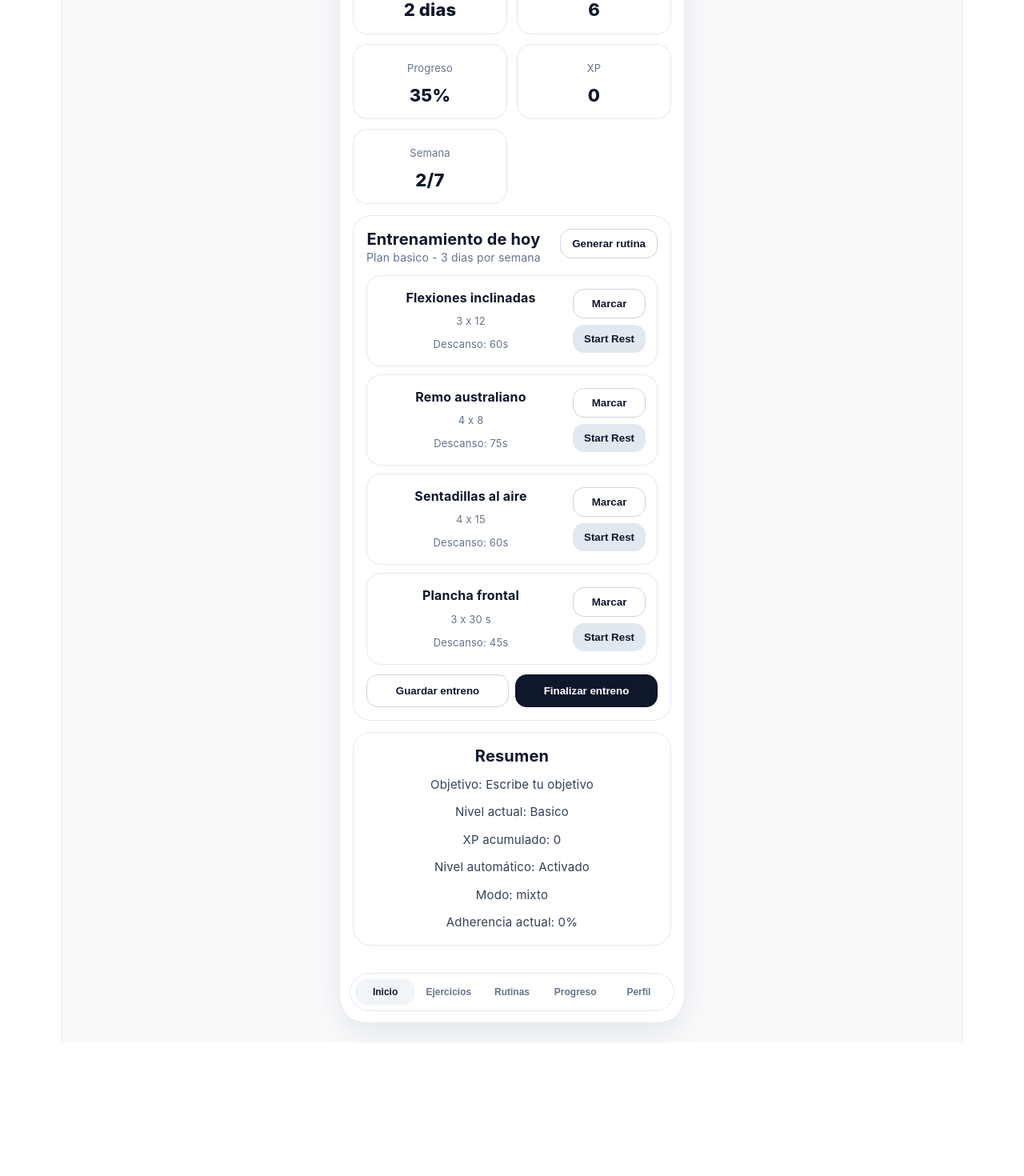
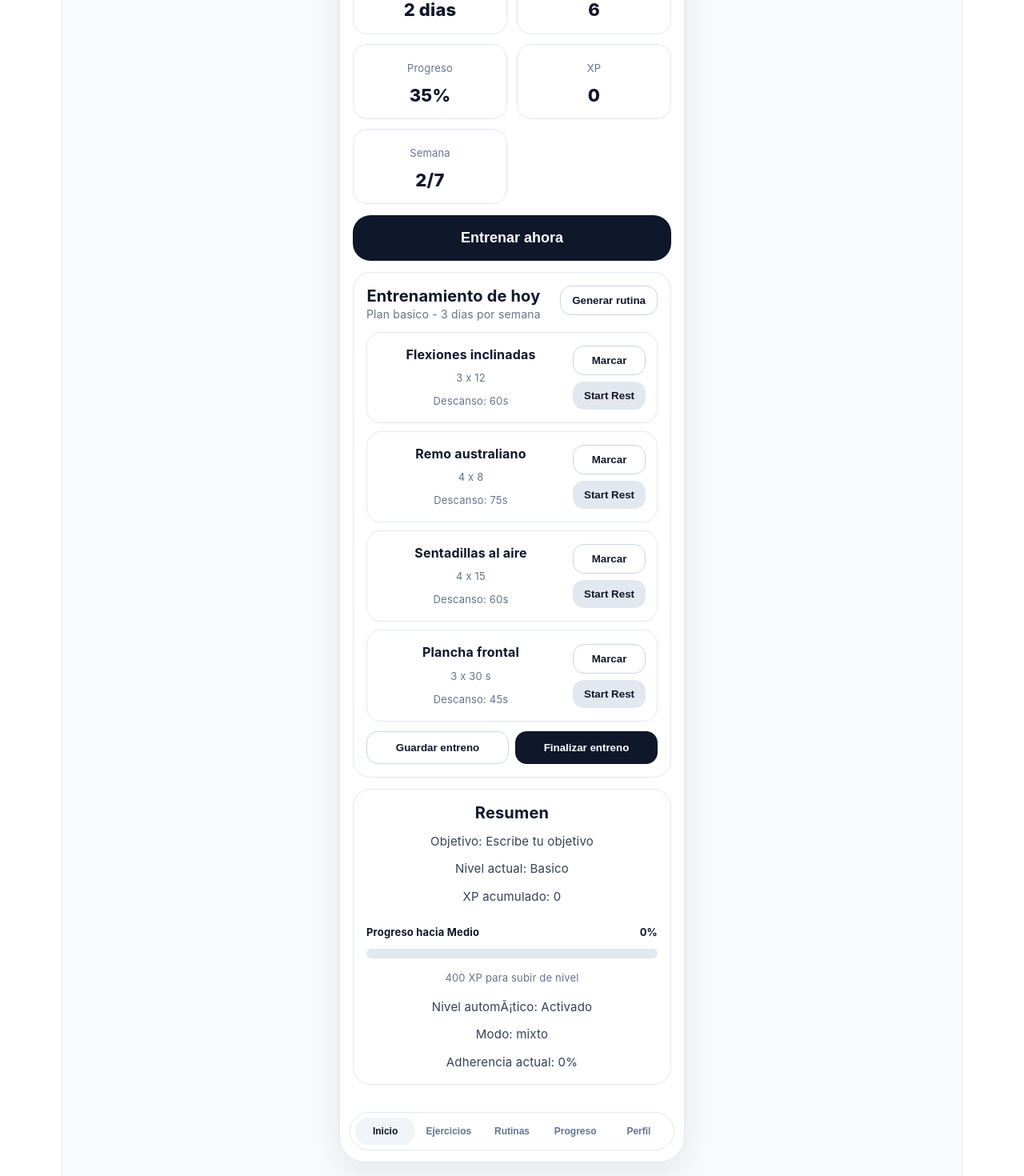
Before and after one commit to luismiquel/calistrack, a React (Vite) app: page / in a window 1280 px wide. Shown: the part 588-2058 px from the top of the page at 80% size. Before the commit the page ends 1891 px from the top, so only its background shows below. Built offline with nearby package versions, Linux system fonts and the light colour scheme.

Commit message:
v8 barra XP y boton entrenar ahora

```diff
--- a/src/App.jsx
+++ b/src/App.jsx
@@ -1,6 +1,6 @@
 import React, { useEffect, useMemo, useState } from "react";
 
-const STORAGE_KEY = "calistrack_v7";
+const STORAGE_KEY = "calistrack_v8";
 const TRAINING_MODES = ["calistenia", "militar", "mixto"];
 const LEVELS = ["Basico", "Medio", "Experto"];
 
@@ -18,6 +18,20 @@ function calculateWorkoutXP(adherence) {
   return 0;
 }
 
+function getXPProgress(xp) {
+  if (xp >= 1000) {
+    return { currentLevel: "Experto", nextLevel: "Máximo", percent: 100, remaining: 0 };
+  }
+
+  if (xp >= 400) {
+    const percent = Math.round(((xp - 400) / 600) * 100);
+    return { currentLevel: "Medio", nextLevel: "Experto", percent, remaining: 1000 - xp };
+  }
+
+  const percent = Math.round((xp / 400) * 100);
+  return { currentLevel: "Basico", nextLevel: "Medio", percent, remaining: 400 - xp };
+}
+
 const EXERCISES = [
   {
     id: 1,
@@ -32,7 +46,7 @@ const EXERCISES = [
     description: "Perfectas para empezar con buena tecnica.",
     howTo: [
       "Apoya las manos en una superficie elevada.",
-      "Mantén el cuerpo recto de hombros a tobillos.",
+      "MantÃ©n el cuerpo recto de hombros a tobillos.",
       "Baja el pecho controlando el movimiento.",
       "Empuja hasta volver arriba sin arquear la espalda.",
     ],
@@ -49,8 +63,8 @@ const EXERCISES = [
     mode: "calistenia",
     description: "Base de fuerza del tren superior.",
     howTo: [
-      "Coloca las manos un poco más abiertas que los hombros.",
-      "Aprieta abdomen y glúteos para mantener el cuerpo recto.",
+      "Coloca las manos un poco mÃ¡s abiertas que los hombros.",
+      "Aprieta abdomen y glÃºteos para mantener el cuerpo recto.",
       "Desciende hasta que el pecho se acerque al suelo.",
       "Empuja fuerte hasta extender los brazos.",
     ],
@@ -68,8 +82,8 @@ const EXERCISES = [
     description: "Progresion ideal antes de dominadas estrictas.",
     howTo: [
       "Agarra la barra con el cuerpo por debajo.",
-      "Mantén talones apoyados y cuerpo en línea recta.",
-      "Tira del pecho hacia la barra juntando escápulas.",
+      "MantÃ©n talones apoyados y cuerpo en lÃ­nea recta.",
+      "Tira del pecho hacia la barra juntando escÃ¡pulas.",
       "Baja de forma lenta y controlada.",
     ],
   },
@@ -88,7 +102,7 @@ const EXERCISES = [
       "Usa banda o apoyo para reducir carga.",
       "Agarra la barra con firmeza y activa hombros.",
       "Sube llevando el pecho hacia la barra.",
-      "Desciende despacio hasta extensión casi completa.",
+      "Desciende despacio hasta extensiÃ³n casi completa.",
     ],
   },
   {
@@ -104,8 +118,8 @@ const EXERCISES = [
     description: "Ejercicio esencial de tren inferior.",
     howTo: [
       "Coloca los pies al ancho de hombros.",
-      "Empuja la cadera hacia atrás al bajar.",
-      "Mantén el pecho arriba y talones en el suelo.",
+      "Empuja la cadera hacia atrÃ¡s al bajar.",
+      "MantÃ©n el pecho arriba y talones en el suelo.",
       "Sube extendiendo rodillas y cadera.",
     ],
   },
@@ -122,8 +136,8 @@ const EXERCISES = [
     description: "Estabilidad basica del core.",
     howTo: [
       "Apoya antebrazos y puntas de los pies.",
-      "Mantén hombros alineados con codos.",
-      "Aprieta abdomen y glúteos.",
+      "MantÃ©n hombros alineados con codos.",
+      "Aprieta abdomen y glÃºteos.",
       "Evita hundir o elevar demasiado la cadera.",
     ],
   },
@@ -142,7 +156,7 @@ const EXERCISES = [
       "Apoya las manos en el borde del banco.",
       "Extiende las piernas hacia delante.",
       "Baja flexionando codos cerca del cuerpo.",
-      "Empuja hasta volver a la posición inicial.",
+      "Empuja hasta volver a la posiciÃ³n inicial.",
     ],
   },
   {
@@ -176,7 +190,7 @@ const EXERCISES = [
     description: "Fuerza real del tren superior.",
     howTo: [
       "Cuelga con agarre firme y hombros activos.",
-      "Inicia el tirón desde la espalda, no solo con brazos.",
+      "Inicia el tirÃ³n desde la espalda, no solo con brazos.",
       "Lleva el pecho hacia la barra.",
       "Baja controlando sin balancearte.",
     ],
@@ -193,7 +207,7 @@ const EXERCISES = [
     mode: "calistenia",
     description: "Paso previo para L-sit.",
     howTo: [
-      "Cuelga de una barra o apóyate en paralelas.",
+      "Cuelga de una barra o apÃ³yate en paralelas.",
       "Sube las rodillas hacia el pecho.",
       "Evita impulsarte con balanceo.",
       "Baja despacio manteniendo el abdomen activo.",
@@ -213,7 +227,7 @@ const EXERCISES = [
     howTo: [
       "Da un paso largo hacia delante.",
       "Baja ambas rodillas controladamente.",
-      "Mantén torso erguido y abdomen firme.",
+      "MantÃ©n torso erguido y abdomen firme.",
       "Empuja con la pierna delantera para volver.",
     ],
   },
@@ -229,10 +243,10 @@ const EXERCISES = [
     mode: "calistenia",
     description: "Progresion intermedia de compresion.",
     howTo: [
-      "Apóyate en paralelas o bloques.",
+      "ApÃ³yate en paralelas o bloques.",
       "Eleva el cuerpo con hombros deprimidos.",
       "Lleva rodillas al pecho manteniendo pies fuera del suelo.",
-      "Sostén sin redondear demasiado la espalda.",
+      "SostÃ©n sin redondear demasiado la espalda.",
     ],
   },
   {
@@ -250,7 +264,7 @@ const EXERCISES = [
       "Apoya los pies en una superficie elevada.",
       "Coloca las manos firmes en el suelo.",
       "Baja controlando el pecho hacia el suelo.",
-      "Empuja sin perder alineación corporal.",
+      "Empuja sin perder alineaciÃ³n corporal.",
     ],
   },
   {
@@ -267,7 +281,7 @@ const EXERCISES = [
     howTo: [
       "Coloca cadera alta formando una V invertida.",
       "Baja la cabeza entre las manos.",
-      "Mantén codos orientados hacia atrás.",
+      "MantÃ©n codos orientados hacia atrÃ¡s.",
       "Empuja hacia arriba llevando carga a hombros.",
     ],
   },
@@ -283,7 +297,7 @@ const EXERCISES = [
     mode: "calistenia",
     description: "Fuerza, equilibrio y movilidad.",
     howTo: [
-      "Sujétate a un apoyo ligero.",
+      "SujÃ©tate a un apoyo ligero.",
       "Extiende una pierna al frente.",
       "Baja sobre la pierna de apoyo sin perder equilibrio.",
       "Sube empujando fuerte con el pie apoyado.",
@@ -303,8 +317,8 @@ const EXERCISES = [
     howTo: [
       "Empuja fuerte contra las paralelas.",
       "Eleva ambas piernas rectas al frente.",
-      "Mantén rodillas extendidas y abdomen firme.",
-      "Sostén sin dejar caer la cadera.",
+      "MantÃ©n rodillas extendidas y abdomen firme.",
+      "SostÃ©n sin dejar caer la cadera.",
     ],
   },
   {
@@ -320,8 +334,8 @@ const EXERCISES = [
     description: "Muy utiles para progresion a muscle-up.",
     howTo: [
       "Inicia desde colgado estable.",
-      "Tira con máxima velocidad y potencia.",
-      "Busca que el pecho suba lo más alto posible.",
+      "Tira con mÃ¡xima velocidad y potencia.",
+      "Busca que el pecho suba lo mÃ¡s alto posible.",
       "Baja con control para repetir limpio.",
     ],
   },
@@ -340,7 +354,7 @@ const EXERCISES = [
       "Apoya hombros en banco y sujeta un punto firme.",
       "Eleva el cuerpo en bloque.",
       "Desciende lentamente sin doblarte por la cadera.",
-      "Vuelve arriba manteniendo tensión abdominal.",
+      "Vuelve arriba manteniendo tensiÃ³n abdominal.",
     ],
   },
   {
@@ -356,7 +370,7 @@ const EXERCISES = [
     description: "Ejercicio militar clasico de resistencia y potencia.",
     howTo: [
       "Desde pie, baja las manos al suelo.",
-      "Lleva los pies atrás a posición de plancha.",
+      "Lleva los pies atrÃ¡s a posiciÃ³n de plancha.",
       "Vuelve con los pies hacia delante.",
       "Salta extendiendo el cuerpo arriba.",
     ],
@@ -374,9 +388,9 @@ const EXERCISES = [
     description: "Muy usadas en entrenamiento militar para fuerza de triceps.",
     howTo: [
       "Junta las manos formando un diamante.",
-      "Mantén codos cerca del cuerpo.",
+      "MantÃ©n codos cerca del cuerpo.",
       "Baja controlando el pecho hacia las manos.",
-      "Empuja fuerte hasta extensión completa.",
+      "Empuja fuerte hasta extensiÃ³n completa.",
     ],
   },
   {
@@ -391,10 +405,10 @@ const EXERCISES = [
     mode: "militar",
     description: "Trabajo cardiovascular tipo militar.",
     howTo: [
-      "Corre en el mismo sitio a máxima intensidad.",
+      "Corre en el mismo sitio a mÃ¡xima intensidad.",
       "Eleva rodillas de forma activa.",
-      "Mueve brazos con ritmo rápido.",
-      "Mantén el tronco estable y respiración viva.",
+      "Mueve brazos con ritmo rÃ¡pido.",
+      "MantÃ©n el tronco estable y respiraciÃ³n viva.",
     ],
   },
   {
@@ -409,9 +423,9 @@ const EXERCISES = [
     mode: "militar",
     description: "Alta intensidad usada en entrenamiento funcional militar.",
     howTo: [
-      "Colócate en plancha alta.",
-      "Lleva una rodilla al pecho y alterna rápido.",
-      "Mantén hombros sobre las manos.",
+      "ColÃ³cate en plancha alta.",
+      "Lleva una rodilla al pecho y alterna rÃ¡pido.",
+      "MantÃ©n hombros sobre las manos.",
       "Evita mover demasiado la cadera.",
     ],
   },
@@ -428,7 +442,7 @@ const EXERCISES = [
     description: "Trabajo explosivo tipo entrenamiento de combate.",
     howTo: [
       "Parte de pie con rodillas ligeramente flexionadas.",
-      "Salta lo más vertical posible.",
+      "Salta lo mÃ¡s vertical posible.",
       "Lleva rodillas hacia el pecho en el aire.",
       "Aterriza suave y repite con control.",
     ],
@@ -445,9 +459,9 @@ const EXERCISES = [
     mode: "militar",
     description: "Simula desplazamientos militares en el suelo.",
     howTo: [
-      "Adopta posición de plancha baja.",
-      "Desplázate lateral o frontal manteniendo tensión.",
-      "Mantén abdomen fuerte y cadera estable.",
+      "Adopta posiciÃ³n de plancha baja.",
+      "DesplÃ¡zate lateral o frontal manteniendo tensiÃ³n.",
+      "MantÃ©n abdomen fuerte y cadera estable.",
       "Respira sin perder la postura.",
     ],
   },
@@ -597,7 +611,7 @@ function runTests() {
   console.assert(calculateAdherence([{ done: true }, { done: false }, { done: true }, { done: true }]) === 75, "La adherencia debe ser 75");
   console.assert(filterExercises(EXERCISES, "dominadas", "todos", "todas", "mixto").length >= 3, "Debe encontrar ejercicios de dominadas");
   console.assert(filterExercises(EXERCISES, "", "todos", "todas", "militar").every((item) => item.mode === "militar"), "Debe filtrar por modo");
-  console.assert(buildAutoWorkout("militar", "Basico").every((item) => typeof item.name === "string"), "Debe crear rutina automática");
+  console.assert(buildAutoWorkout("militar", "Basico").every((item) => typeof item.name === "string"), "Debe crear rutina automÃ¡tica");
 }
 
 runTests();
@@ -655,6 +669,7 @@ export default function App() {
   const currentPlan = PLANS[state.selectedPlan];
   const completedCount = state.completedDays.filter(Boolean).length;
   const adherence = calculateAdherence(state.workoutLog);
+  const xpProgress = getXPProgress(state.userStats.xp || 0);
 
   const filteredExercises = useMemo(() => {
     return filterExercises(EXERCISES, state.search, state.levelFilter, state.categoryFilter, state.modeFilter);
@@ -689,6 +704,20 @@ export default function App() {
         progress: planKey === "basico" ? 35 : planKey === "medio" ? 68 : 82,
       },
     }));
+  }
+
+  function trainNow() {
+    setState((prev) => ({
+      ...prev,
+      activeTab: "inicio",
+      workoutLog: buildAutoWorkout(prev.modeFilter, prev.userStats.level),
+      userStats: {
+        ...prev.userStats,
+        progress: Math.min(100, prev.userStats.progress + 3),
+      },
+    }));
+    setRestTimer(0);
+    setActiveRestId(null);
   }
 
   function generateAutomaticRoutine() {
@@ -874,6 +903,10 @@ export default function App() {
                 <StatCard label="Semana" value={`${completedCount}/7`} />
               </div>
 
+              <button type="button" onClick={trainNow} style={{ ...styles.heroButton, ...themeStyles.primaryButton }}>
+                Entrenar ahora
+              </button>
+
               {restTimer > 0 && (
                 <div style={{ ...styles.timerBox, ...themeStyles.timerBox }}>
                   <div style={styles.timerTitle}>Descanso activo</div>
@@ -932,7 +965,19 @@ export default function App() {
                 <div style={styles.paragraph}>Objetivo: {state.userStats.objective}</div>
                 <div style={styles.paragraph}>Nivel actual: {state.userStats.level}</div>
                 <div style={styles.paragraph}>XP acumulado: {state.userStats.xp || 0}</div>
-                <div style={styles.paragraph}>Nivel automático: {state.userStats.autoLevel ? "Activado" : "Desactivado"}</div>
+                <div style={styles.xpBox}>
+                  <div style={styles.xpTopLine}>
+                    <span>Progreso hacia {xpProgress.nextLevel}</span>
+                    <strong>{xpProgress.percent}%</strong>
+                  </div>
+                  <div style={{ ...styles.xpTrack, ...themeStyles.xpTrack }}>
+                    <div style={{ ...styles.xpFill, width: `${xpProgress.percent}%` }} />
+                  </div>
+                  <div style={styles.rowHint}>
+                    {xpProgress.remaining > 0 ? `${xpProgress.remaining} XP para subir de nivel` : "Nivel máximo alcanzado"}
+                  </div>
+                </div>
+                <div style={styles.paragraph}>Nivel automÃ¡tico: {state.userStats.autoLevel ? "Activado" : "Desactivado"}</div>
                 <div style={styles.paragraph}>Modo: {state.modeFilter}</div>
                 <div style={styles.paragraph}>Adherencia actual: {adherence}%</div>
               </div>
@@ -1054,9 +1099,9 @@ export default function App() {
               <div style={styles.paragraph}>Nivel: {state.userStats.level}</div>
               <div style={styles.paragraph}>Modo: {state.modeFilter}</div>
               <div style={styles.paragraph}>XP: {state.userStats.xp || 0}</div>
-              <div style={styles.paragraph}>Nivel automático: {state.userStats.autoLevel ? "Activado" : "Desactivado"}</div>
+              <div style={styles.paragraph}>Nivel automÃ¡tico: {state.userStats.autoLevel ? "Activado" : "Desactivado"}</div>
               <button type="button" onClick={toggleAutoLevel} style={{ ...styles.secondaryButton, ...themeStyles.secondaryButton }}>
-                {state.userStats.autoLevel ? "Desactivar nivel automático" : "Activar nivel automático"}
+                {state.userStats.autoLevel ? "Desactivar nivel automÃ¡tico" : "Activar nivel automÃ¡tico"}
               </button>
               <div style={styles.paragraph}>Arquitectura: React + Vite + localStorage.</div>
             </div>
@@ -1097,7 +1142,7 @@ const lightTheme = {
   restButton: { background: "#e2e8f0", color: "#0f172a" },
   timerBox: { background: "#0f172a", color: "#ffffff" },
   stopRestButton: { background: "#ffffff", color: "#0f172a" },
-  dayBox: { background: "#ffffff", borderColor: "#cbd5e1" },
+  dayBox: { background: "#ffffff", borderColor: "#cbd5e1" }, xpTrack: { background: "#e2e8f0" },
   textStrong: { color: "#0f172a" },
   textMuted: { color: "#475569" },
 };
@@ -1118,7 +1163,7 @@ const darkTheme = {
   restButton: { background: "#1f1f1f", color: "#ffffff" },
   timerBox: { background: "#ffffff", color: "#000000" },
   stopRestButton: { background: "#000000", color: "#ffffff" },
-  dayBox: { background: "#000000", borderColor: "#ffffff" },
+  dayBox: { background: "#000000", borderColor: "#ffffff" }, xpTrack: { background: "#1f1f1f" },
   textStrong: { color: "#ffffff" },
   textMuted: { color: "#d4d4d4" },
 };
@@ -1134,6 +1179,11 @@ const styles = {
   primaryButton: { border: "1px solid #0f172a", background: "#0f172a", color: "#ffffff", borderRadius: 14, padding: "12px 14px", fontWeight: 700, cursor: "pointer" },
   headerButtons: { display: "grid", gap: 8 },
   finishGrid: { display: "grid", gridTemplateColumns: "1fr 1fr", gap: 8 },
+  heroButton: { border: "none", borderRadius: 22, padding: "18px 16px", fontSize: 18, fontWeight: 900, cursor: "pointer" },
+  xpBox: { display: "grid", gap: 8, marginTop: 8 },
+  xpTopLine: { display: "flex", justifyContent: "space-between", alignItems: "center", fontSize: 13, fontWeight: 700 },
+  xpTrack: { height: 12, background: "#e2e8f0", borderRadius: 999, overflow: "hidden" },
+  xpFill: { height: "100%", background: "#22c55e", borderRadius: 999, transition: "width 0.3s ease" },
   profileGrid: { padding: 16, display: "grid", gap: 12 },
   profileField: { display: "grid", gap: 6 },
   fieldLabel: { fontSize: 13, fontWeight: 700, color: "#334155" },
```
